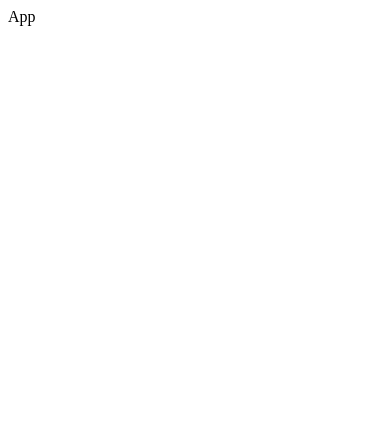
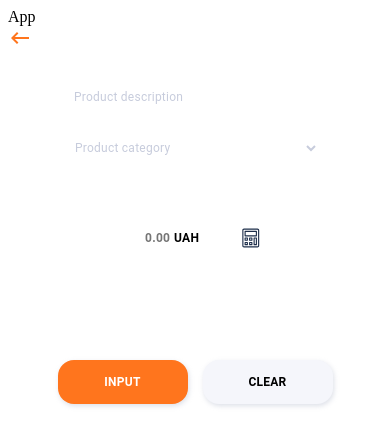
Before and after one commit to mpawelec01/goit-kapusta-project, a React (Create React App) app: page / in a window 390 px wide. Shown: the top 446 px of the page. Built offline with nearby package versions, Linux system fonts and the light colour scheme.

Commit message:
Create mobile view homePage

```diff
--- a/src/components/HomePage/Balance/Balance.jsx
+++ b/src/components/HomePage/Balance/Balance.jsx
@@ -15,7 +15,7 @@ const Balance = () => {
               name="balance"
               max="10000000.00"
               id="balance"
-              step="0.01"
+              step="0.10"
               placeholder="00.00"
               required
             />
--- a/src/components/HomePage/Balance/Balance.module.css
+++ b/src/components/HomePage/Balance/Balance.module.css
@@ -60,6 +60,12 @@
   background: #f5f6fb;
 }
 
+.btn:hover,
+.btn:focus {
+  color: #fff;
+  background: #ff751d;
+}
+
 .flexWrapper {
   display: flex;
   align-items: center;
--- a/src/components/HomePage/MobileHome/MobileHome.module.css
+++ b/src/components/HomePage/MobileHome/MobileHome.module.css
@@ -8,6 +8,12 @@
   width: 18px;
   height: 18px;
   margin-right: 5px;
+
+  transition: transform 0.2s;
+}
+
+.wrapper:hover .icon {
+  transform: scale(1.2);
 }
 
 .text {
--- /dev/null
+++ b/src/components/HomePage/ProductForm/ProductForm.jsx
@@ -0,0 +1,74 @@
+import css from "./ProductForm.module.css";
+import Icon from "../../Icon/Icon";
+
+const ProductForm = () => {
+  return (
+    <>
+      <Icon className={css.arrow} iconName="arrow_left" />
+      <form className={css.form}>
+        <div className={css.bothWrapper}>
+          <div className={css.inputWrapper}>
+            <label className={css.label} htmlFor="productName">
+              Product description
+            </label>
+            <input
+              type="text"
+              name="description"
+              className={css.input}
+              id="productName"
+              required
+            />
+          </div>
+          <div className={css.selectWrapper}>
+            <label htmlFor="category-select" className={css.label}></label>
+            <select
+              name="category"
+              id="category-select"
+              required
+              defaultValue="default"
+              className={css.input}
+            >
+              <option value="default" hidden>
+                Product category
+              </option>
+              <option value="transport">Transport</option>
+              <option value="products">Products</option>
+              <option value="health">Health</option>
+              <option value="alcohol">Alcohol</option>
+              <option value="entertainment">Entertainment</option>
+              <option value="housing">Housing</option>
+              <option value="technique">Technique</option>
+              <option value="communication">Communal, communication</option>
+              <option value="hobbies">Sports, hobbies</option>
+              <option value="education">Education</option>
+              <option value="other">Other</option>
+            </select>
+          </div>
+        </div>
+        <div className={css.flexWrapper}>
+          <div className={css.sumWrapper}>
+            <input
+              type="number"
+              name="sum"
+              className={css.sumInput}
+              required
+              step="0.10"
+              placeholder="0.00"
+            />
+            <span className={css.currency}>UAH</span>
+          </div>
+          <div className={css.iconWrapper}>
+            <Icon className={css.icon} iconName="calculator" />
+          </div>
+        </div>
+
+        <div className={css.buttons}>
+          <button className={css.btn}>INPUT</button>
+          <button className={css.btn}>CLEAR</button>
+        </div>
+      </form>
+    </>
+  );
+};
+
+export default ProductForm;
--- /dev/null
+++ b/src/components/HomePage/ProductForm/ProductForm.module.css
@@ -0,0 +1,176 @@
+* {
+  box-sizing: border-box;
+}
+
+.arrow {
+  width: 24px;
+  height: 24px;
+  fill: #ff751d;
+  cursor: pointer;
+  transition: transform 0.2s;
+}
+
+.arrow:hover {
+  transform: scale(1.5);
+}
+
+.form {
+  display: flex;
+  flex-direction: column;
+  align-items: center;
+  padding: 20px;
+}
+
+.inputWrapper {
+  position: relative;
+  background-color: transparent;
+  width: 100%;
+  border-bottom: 2px solid #ffffff;
+  padding: 14px;
+}
+
+.selectWrapper {
+  padding: 14px;
+}
+
+.bothWrapper {
+  width: 280px;
+  box-sizing: border-box;
+  border: 2px solid #ffffff;
+  border-radius: 22px 22px 22px 0;
+  margin-bottom: 44px;
+}
+
+.input {
+  box-sizing: border-box;
+  font-family: Roboto;
+  font-size: 12px;
+  font-weight: 400;
+  line-height: 14px;
+  letter-spacing: 0.02em;
+  background-color: transparent;
+  width: 100%;
+  border: 0;
+}
+
+select {
+  color: #c7ccdc;
+}
+
+.label {
+  color: #c7ccdc;
+  pointer-events: none;
+  transition: all 0.2s;
+  position: absolute;
+  left: 17px;
+  font-family: Roboto;
+  font-size: 12px;
+  font-weight: 400;
+  line-height: 14px;
+  letter-spacing: 0.02em;
+}
+
+.inputWrapper:focus-within .label {
+  top: 1px;
+  left: 13px;
+  font-size: 9px;
+}
+
+option:checked {
+  color: #000;
+  background-color: #f5f6fb;
+}
+
+.icon {
+  width: 20px;
+  height: 20px;
+  fill: #1d2e4a;
+}
+
+.currency {
+  font-family: Roboto;
+  font-size: 12px;
+  font-weight: 700;
+  line-height: 14px;
+  letter-spacing: 0.02em;
+  position: absolute;
+  right: 18px;
+}
+
+.sumInput {
+  font-family: Roboto;
+  font-size: 12px;
+  font-weight: 700;
+  line-height: 14px;
+  letter-spacing: 0.02em;
+  border: 0;
+  text-align: right;
+  width: 100px;
+  background-color: transparent;
+  color: #000;
+}
+
+.sumInput::-webkit-outer-spin-button,
+.sumInput::-webkit-inner-spin-button {
+  margin-left: 30px;
+}
+
+.flexWrapper {
+  display: flex;
+  align-items: center;
+  justify-content: space-evenly;
+  border-radius: 22px;
+  border: 2px solid #ffffff;
+  width: 183px;
+  height: 44px;
+}
+
+.sumWrapper {
+  display: flex;
+  align-items: center;
+  justify-content: flex-end;
+  position: relative;
+  height: 100%;
+  width: 50%;
+  border-width: 0 1px 0 0;
+  border-right: 1px solid #ffffff;
+}
+
+.iconWrapper {
+  display: flex;
+}
+
+.buttons {
+  margin-top: 100px;
+  display: flex;
+  gap: 15px;
+}
+
+.btn {
+  cursor: pointer;
+  display: flex;
+  justify-content: center;
+  align-items: center;
+  text-decoration: none;
+  font-family: Roboto;
+  font-size: 12px;
+  font-weight: 700;
+  line-height: 14px;
+  letter-spacing: 0.02em;
+  width: 130px;
+  height: 44px;
+  background: #f5f6fb;
+  border: none;
+  border-radius: 16px;
+  box-shadow: 1px 2px 5px 0px #aab2c566;
+  transition: transform 0.2s;
+}
+
+.btn:first-of-type {
+  color: #fff;
+  background: #ff751d;
+}
+
+.btn:hover {
+  transform: scale(1.2);
+}
--- a/src/components/HomePage/ReportsLink/ReportsLink.module.css
+++ b/src/components/HomePage/ReportsLink/ReportsLink.module.css
@@ -7,6 +7,7 @@
 .icon {
   width: 24px;
   height: 24px;
+  fill: #52555f;
 }
 
 .text {
--- a/src/index.js
+++ b/src/index.js
@@ -3,10 +3,12 @@ import ReactDOM from "react-dom/client";
 import { BrowserRouter } from "react-router-dom";
 
 import App from "./components/App";
+import ProductForm from "./components/HomePage/ProductForm/ProductForm";
 
 const root = ReactDOM.createRoot(document.getElementById("root"));
 root.render(
   <BrowserRouter>
     <App />
+    <ProductForm />
   </BrowserRouter>
 );
```
Also changed, not shown: src/components/HomePage/MobileNavigation/MobileNavigation.jsx (added, +16 -0 lines), src/components/HomePage/MobileNavigation/MobileNavigation.module.css (added, +29 -0 lines).
